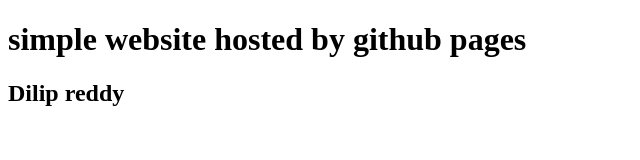
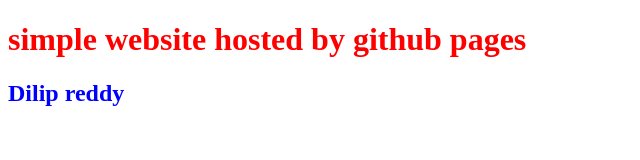
Before and after one commit to dilip36reddy/simple, a plain HTML site: page index.html in a window 1280 px wide. Shown: the whole page, without its empty margins (0-640 px from the left). Drawn offline with Linux system fonts and the light colour scheme.

Commit message:
second commit

```diff
--- a/index.html
+++ b/index.html
@@ -2,7 +2,7 @@
 <html>
 <head>
 	<title>simple</title>
-	<link rel="styelsheet" type="text/css"  href="style.css">
+	<link rel="stylesheet" type="text/css"  href="style/style.css">
 </head>
 <body>
 	<h1>simple website hosted by github pages</h1>
--- a/style.css
+++ b/style/style.css
@@ -3,3 +3,4 @@
 }
 h2{
 	color:blue;
+}
```
